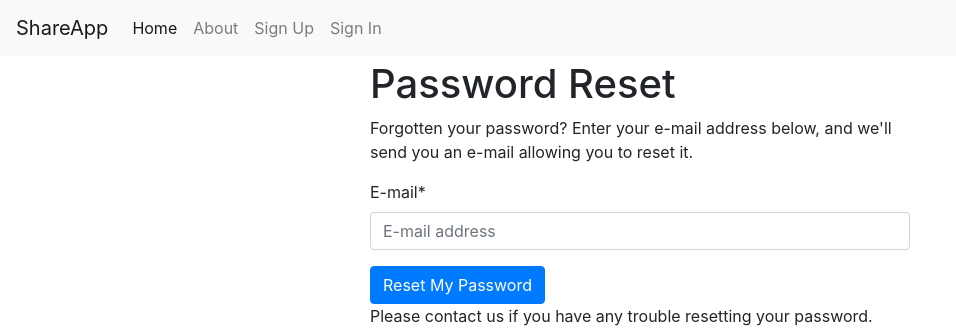
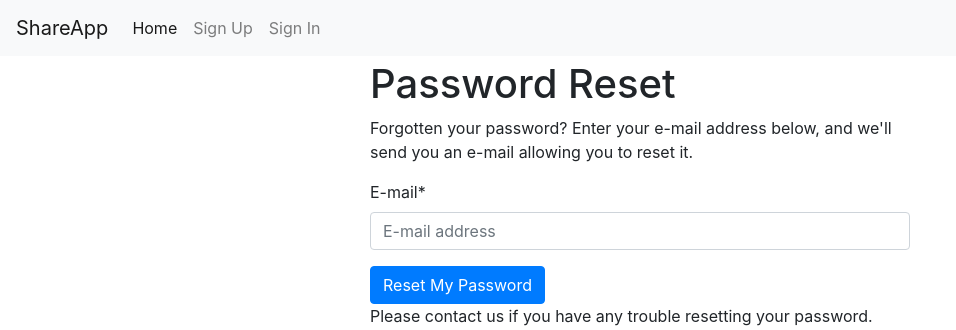
Before and after one commit to rafalmp/shareapp, a Django app: page /accounts/password/reset/ in a window 1280 px wide. Shown: the top 330 px of the page, without its empty margins (0-956 px from the left). Run offline with Django 3.2, Linux system fonts and the light colour scheme; some libraries are stand-ins or nearby versions.

Commit message:
Remove about page

```diff
--- a/config/urls.py
+++ b/config/urls.py
@@ -8,9 +8,6 @@ from rest_framework.authtoken.views import obtain_auth_token
 
 urlpatterns = [
     path("", TemplateView.as_view(template_name="pages/home.html"), name="home"),
-    path(
-        "about/", TemplateView.as_view(template_name="pages/about.html"), name="about"
-    ),
     # Django Admin, use {% url 'admin:index' %}
     path(settings.ADMIN_URL, admin.site.urls),
     # User management
--- a/shareapp/templates/base.html
+++ b/shareapp/templates/base.html
@@ -45,9 +45,6 @@
           <ul class="navbar-nav mr-auto">
             <li class="nav-item active">
               <a class="nav-link" href="{% url 'home' %}">Home <span class="sr-only">(current)</span></a>
-            </li>
-            <li class="nav-item">
-              <a class="nav-link" href="{% url 'about' %}">About</a>
             </li>
             {% if request.user.is_authenticated %}
               <li class="nav-item">
--- a/shareapp/templates/pages/about.html
+++ /dev/null
@@ -1 +0,0 @@
-{% extends "base.html" %}
```
